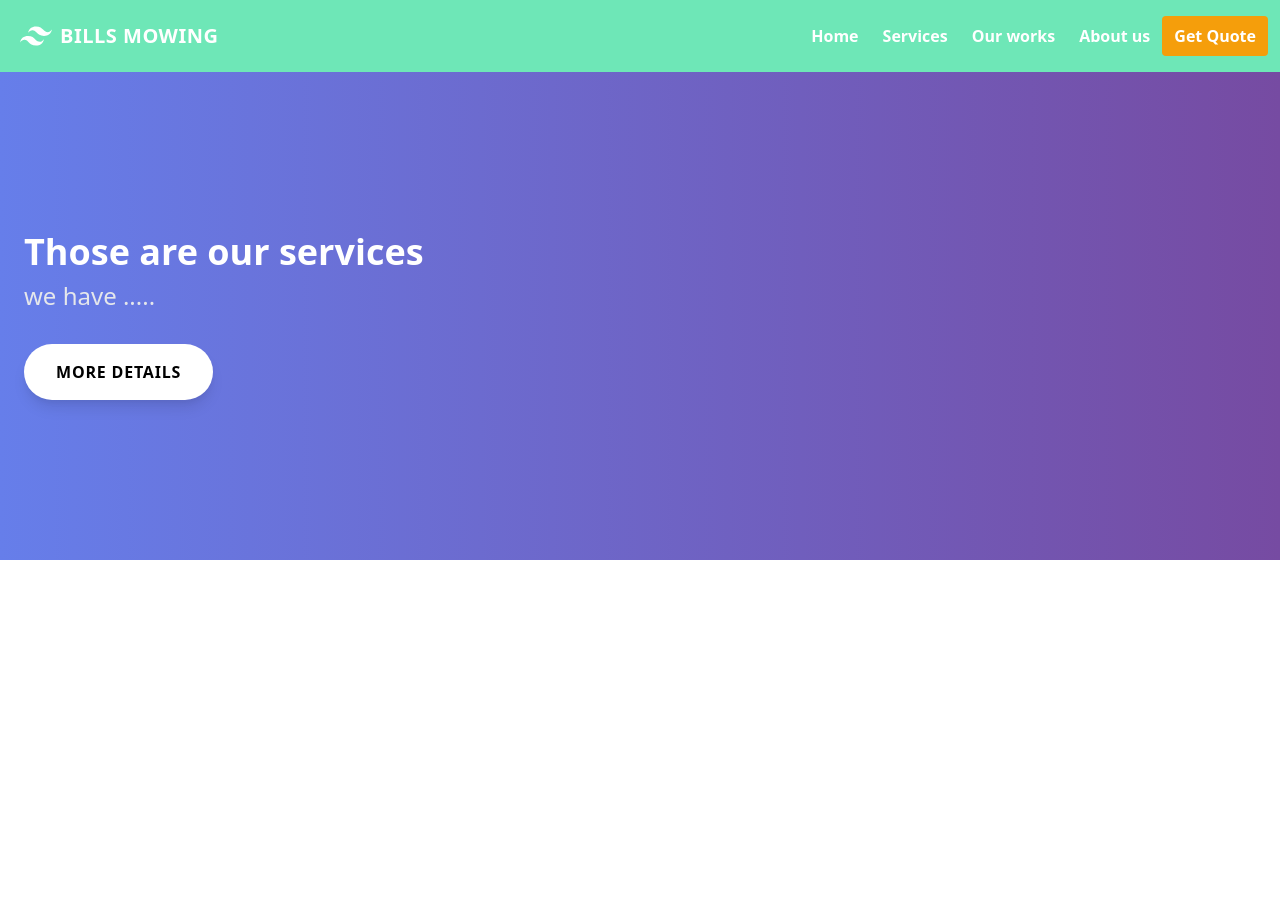
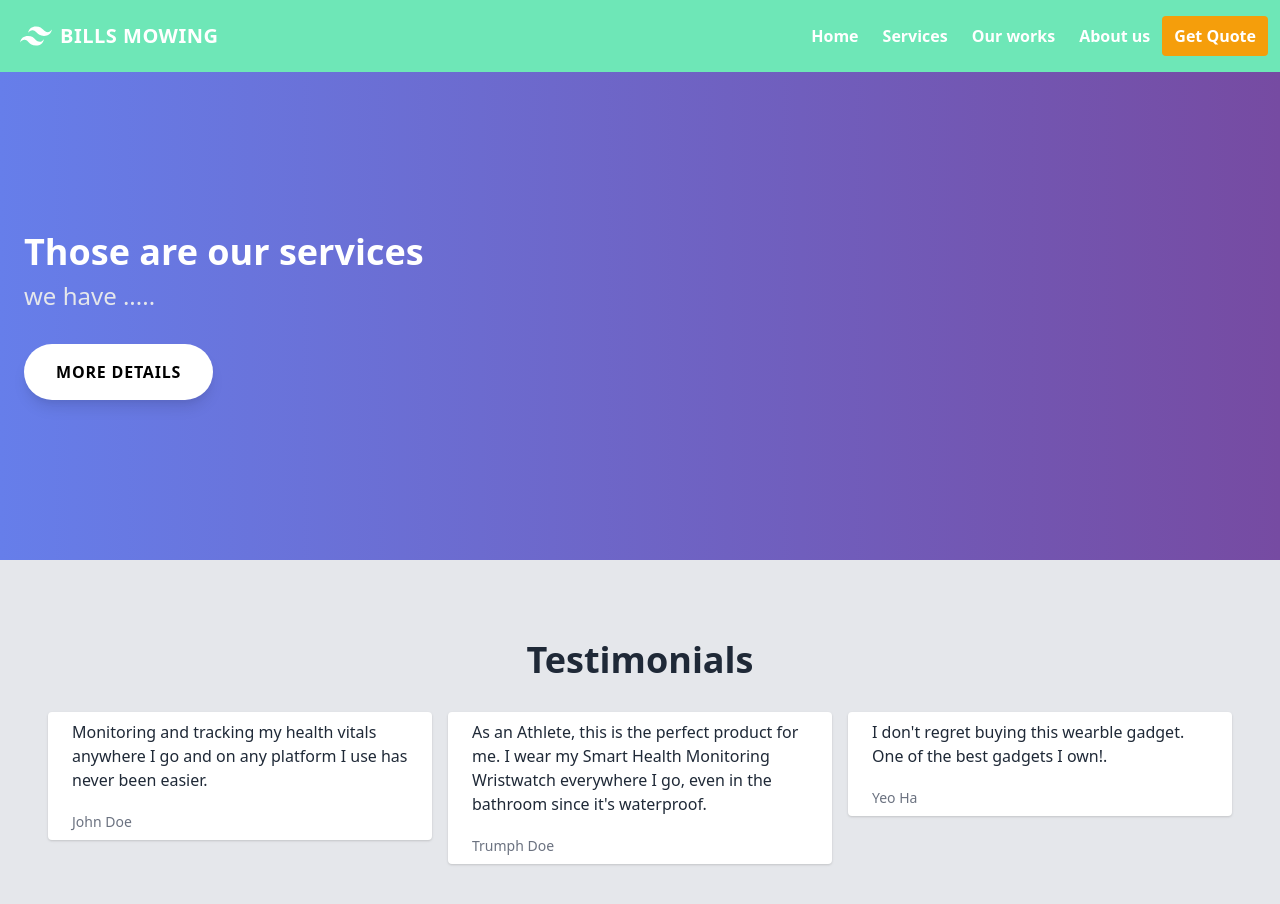
Before and after one commit to byfsdhr/lawn-mowing-next, a Next.js app: page / in a window 1280 px wide. Shown: the top 904 px of the page. Before the commit the page ends 800 px from the top, so only its background shows below. Built offline with nearby package versions, Linux system fonts and the light colour scheme.

Commit message:
done simple testimonials

```diff
--- /dev/null
+++ b/components/homePage/Testimonials.js
@@ -0,0 +1,45 @@
+export default function Testimonial() {
+  const testimonials = [
+    {
+      id:1,
+      name: "John Doe",
+      say: "Monitoring and tracking my health vitals anywhere I go and on any platform I use has never been easier.",
+    },
+    {
+      id:2,
+      name: "Trumph Doe",
+      say: "As an Athlete, this is the perfect product for me. I wear my Smart Health Monitoring Wristwatch everywhere I go, even in the bathroom since it's waterproof.",
+    },
+    {
+      id:3,
+      name: "Yeo Ha",
+      say: " I don't regret buying this wearble gadget. One of the best gadgets I own!.",
+    },
+  ];
+
+  return (
+    <div className="bg-gray-200">
+      <div className="container mx-auto px-10 py-20">
+        <h2 className="text-4xl font-bold text-center text-gray-800 mb-8">
+          Testimonials
+        </h2>
+        <div className="flex flex-wrap">
+          {testimonials.map((t) => {
+            return (
+              <div key={t.id} className="w-full md:w-1/3 px-2 mb-4">
+                <div className="bg-white rounded shadow py-2">
+                  <p className="text-gray-800 text-base px-6 mb-5">
+                    {t.say}
+                  </p>
+                  <p className="text-gray-500 text-xs md:text-sm px-6">
+                    {t.name}
+                  </p>
+                </div>
+              </div>
+            );
+          })}
+        </div>
+      </div>
+    </div>
+  );
+}
--- a/pages/index.js
+++ b/pages/index.js
@@ -1,9 +1,11 @@
 import Hero from "../components/homePage/Hero";
+import Testimonial from "../components/homePage/Testimonials";
 // TODO create home page(pretty)
 export default function Home() {
   return (
     <div>
-      <Hero ></Hero>
+      <Hero />
+      <Testimonial / >
     </div>
   );
 }
```
